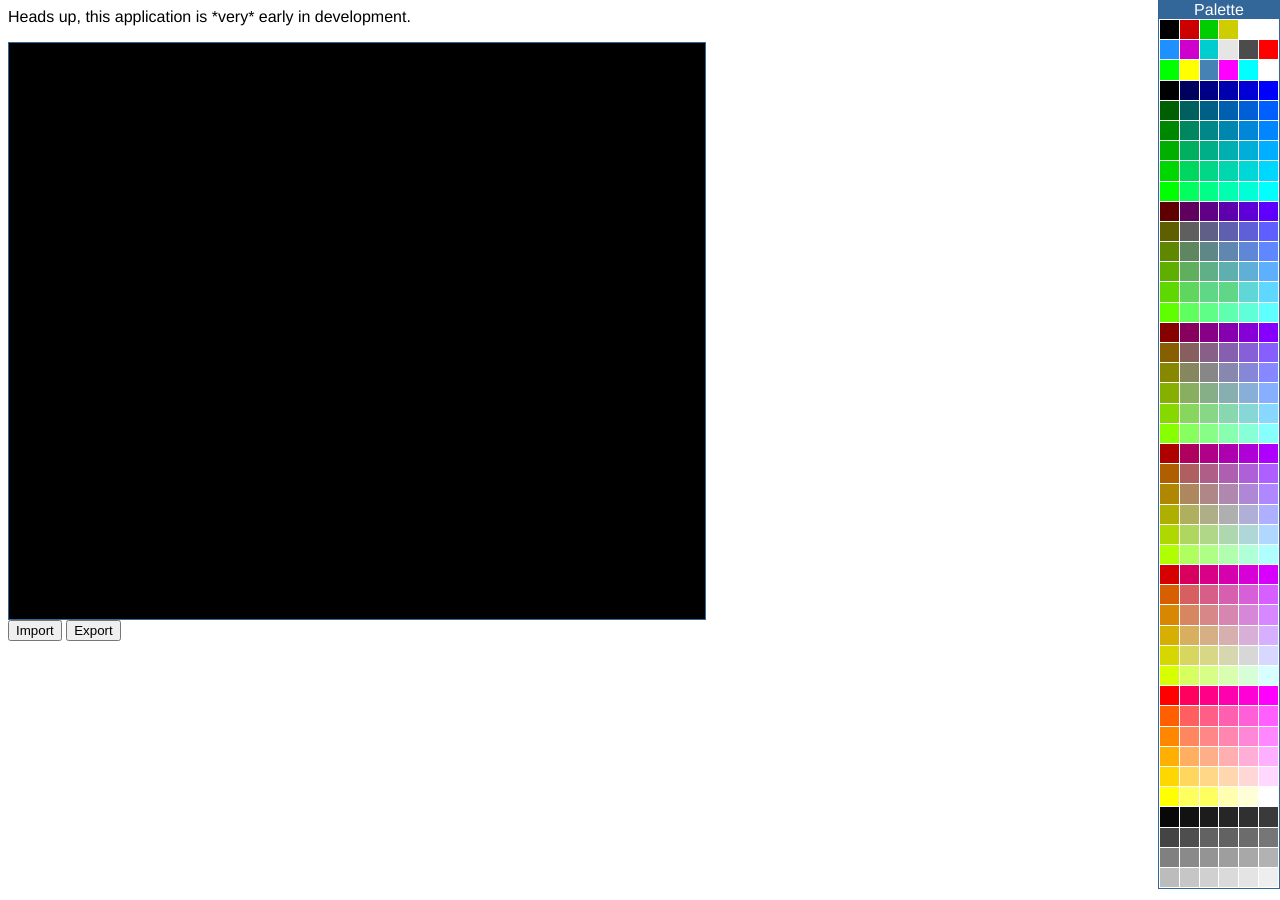
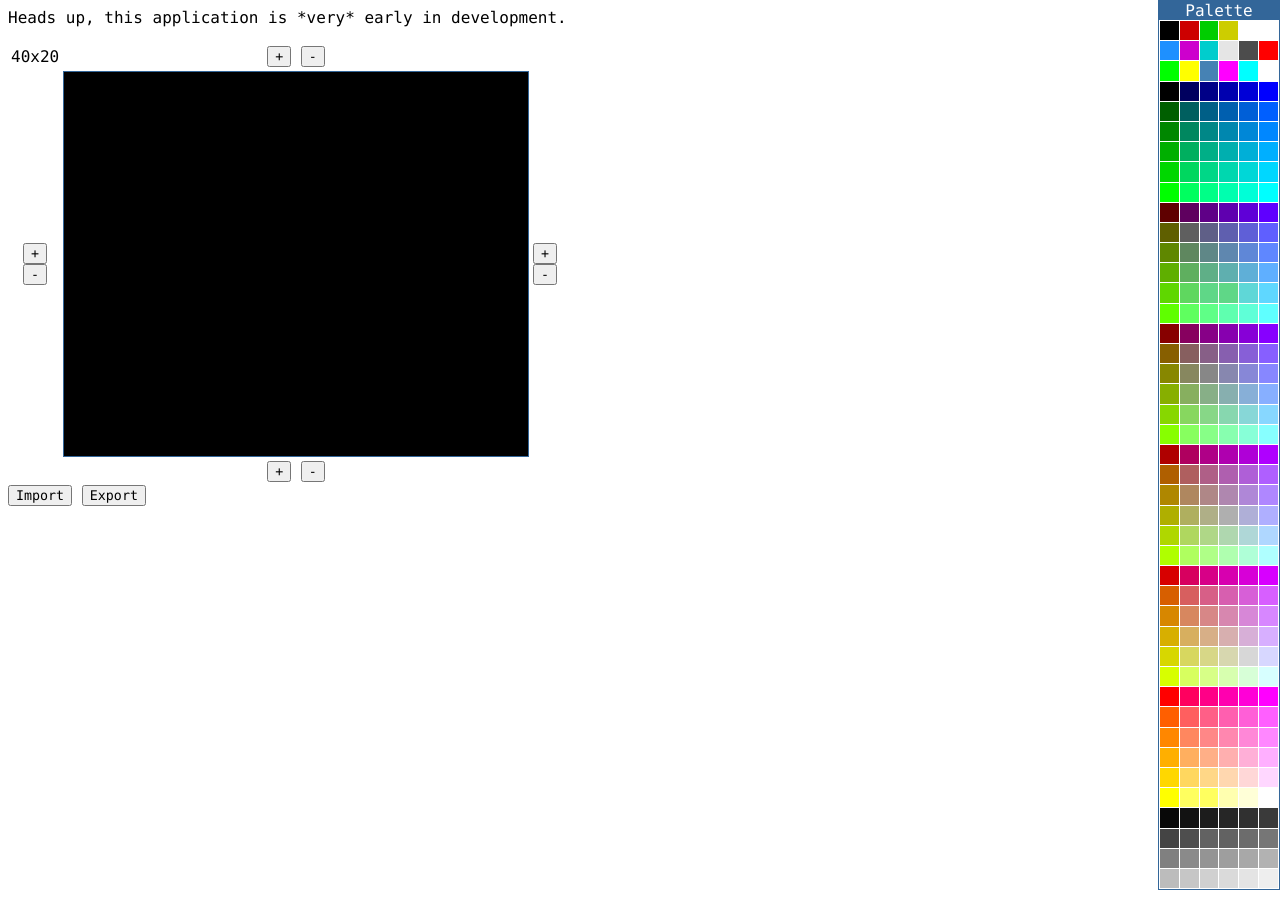
Before and after one commit to jCallon/jCallon.github.io, a Jekyll site: the page console_artist/console art.html, which Jekyll copies as it is, in a window 1280 px wide. Built offline with Jekyll 4.4.1, drawn with Linux system fonts in a browser that asks for light colours.

Commit message:
add canvas resize buttons

```diff
--- a/console_artist/console art.css
+++ b/console_artist/console art.css
@@ -10,7 +10,13 @@
 
 body
 {
-    font-family: helvetica, sans-serif;
+    font-family:'Lucida Console',monospace;
+}
+
+button
+{
+    font-family:'Lucida Console',monospace;
+    margin: 0;
 }
 
 .window
@@ -90,14 +96,19 @@ body
     cursor: pointer;
 }
 
-#canvas table
+td
+{
+    text-align: center;
+}
+
+#canvas
 {
     border-spacing: 0px;
     border: 1px solid var(--fg-color);
     cursor: pointer;
 }
 
-#canvas table tr td
+#canvas tr td
 {
     width:  calc(var(--button-size) / 2);
     height: var(--button-size);
--- a/console_artist/console art.html
+++ b/console_artist/console art.html
@@ -100,8 +100,42 @@
     </table>
 </div>
 
-<div id="canvas">
+<div id="canvas_container">
     <table>
+        <tr>
+            <td id="canvas_size"><!-- Fills with current canvas dimentions --></td>
+            <td>
+                <!-- Buttons to add or remove top (up) row of #canvas -->
+                <button class="canvas_resize" id="u+">+</button>
+                <button class="canvas_resize" id="u-">-</button>
+            </td>
+            <td><!-- Empty --></td>
+        </tr>
+        <tr>
+            <td>
+                <!-- Buttons to add or remove left row of #canvas -->
+                <button class="canvas_resize" id="l+">+</button><br/>
+                <button class="canvas_resize" id="l-">-</button>
+            </td>
+            <td>
+                <!-- #canvas, where all the drawing will take place -->
+                <table id="canvas"></table>
+            </td>
+            <td>
+                <!-- Buttons to add or remove right row of #canvas -->
+                <button class="canvas_resize" id="r+">+</button><br/>
+                <button class="canvas_resize" id="r-">-</button>
+            </td>
+        </tr>
+        <tr>
+            <td><!-- Empty --></td>
+            <td>
+                <!-- Buttons to add or remove bottom (down) row of #canvas -->
+                <button class="canvas_resize" id="d+">+</button>
+                <button class="canvas_resize" id="d-">-</button>
+            </td>
+            <td><!-- Empty --></td>
+        </tr>
     </table>
 </div>
 
--- a/console_artist/main.js
+++ b/console_artist/main.js
@@ -30,7 +30,8 @@ let num_colors = 256;
 //
 
 // Define canvas, JS is stupid
-let table = document.getElementById("canvas").getElementsByTagName("table")[0];
+let table = document.getElementById("canvas");
+let canvas_size = document.getElementById("canvas_size");
 let canvas;
 function create_canvas(num_rows, num_columns)
 {
@@ -43,7 +44,7 @@ function create_canvas(num_rows, num_columns)
             canvas[y][x] = new formatted_character();
     }
 }
-create_canvas(30, 60);  // TODO: use common numbers like 64 and 80
+create_canvas(20, 40);  // TODO: use common numbers like 64 and 80
 
 // Find, wipe, then recreate canvas
 function create_table()
@@ -62,9 +63,113 @@ function create_table()
         for(let x = 0; x < canvas[y].length; ++x)
             tr.appendChild(canvas[y][x].write_td());
     }
+
+    // TODO: assumes width and height will never be 0
+    canvas_size.innerHTML = `${canvas[0].length}x${canvas.length}`;
 }
 create_table();
 fill_palette(256);
+
+// Adds or remove a single column or row from the existing canvas
+// TODO: assumes width and height will never be 0
+function canvas_resize(e)
+{
+    // Get the type of operation to do
+    const op_type = e.currentTarget.id;
+    console.log(op_type);
+    let height = table.childNodes.length;
+    let width = table.childNodes[0].childNodes.length;
+
+    // Not solid on JS switch statements...
+    if(op_type == "u+")
+    {
+        // Add a row to the top
+        canvas.unshift([]);
+        let tr = document.createElement("tr");
+        for(let i = 0; i < width; ++i)
+        {
+            canvas[0].push(new formatted_character());
+            tr.appendChild(canvas[0][i].write_td());
+        }
+        table.insertBefore(tr, table.childNodes[0]);
+        height++;
+    }
+    else if(op_type == "d+")
+    {
+        // Add a row to the bottom
+        canvas.push([]);
+        let tr = document.createElement("tr");
+        for(let i = 0; i < width; ++i)
+        {
+            canvas[height].push(new formatted_character());
+            tr.appendChild(canvas[height][i].write_td());
+        }
+        table.appendChild(tr);
+        height++;
+    }
+    else if(op_type == "l+")
+    {
+        // Add a column to the left
+        for(let i = 0; i < height; ++i)
+        {
+            canvas[i].unshift(new formatted_character());
+            table.childNodes[i].insertBefore(canvas[i][0].write_td(), table.childNodes[i].childNodes[0]);
+        }
+        width++;
+    }
+    else if(op_type == "r+")
+    {
+        // Add a column to the right
+        for(let i = 0; i < height; ++i)
+        {
+            canvas[i].push(new formatted_character());
+            table.childNodes[i].appendChild(canvas[i][width].write_td());
+        }
+        width++;
+    }
+    else if(op_type == "u-")
+    {
+        // Subtract a row from the top
+        canvas.shift();
+        table.removeChild(table.childNodes[0]);
+        height--;
+    }
+    else if(op_type == "d-")
+    {
+        // Subtract a row from the bottom
+        canvas.pop();
+        table.removeChild(table.childNodes[height-1]);
+        height--;
+    }
+    else if(op_type == "l-")
+    {
+        // Subtract a column from the left
+        for(let i = 0; i < height; ++i)
+        {
+            canvas[i].shift();
+            table.childNodes[i].removeChild(table.childNodes[i].childNodes[0]);
+        }
+        width--;
+    }
+    else if(op_type == "r-")
+    {
+        // Subtract a column from the right
+        for(let i = 0; i < height; ++i)
+        {
+            canvas[i].pop();
+            table.childNodes[i].removeChild(table.childNodes[i].childNodes[width-1]);
+        }
+        width--;
+    }
+
+    // TODO: assumes width and height will never be 0
+    canvas_size.innerHTML = `${width}x${height}`;
+}
+
+// Attach all canvas size modification buttons to onclick events
+let canvas_resize_buttons = document.getElementsByClassName("canvas_resize");
+for(let i = 0; i < canvas_resize_buttons.length; ++i)
+    canvas_resize_buttons[i].onclick = canvas_resize;
 
 // Create HTML table from bash
 function import_canvas()
```
